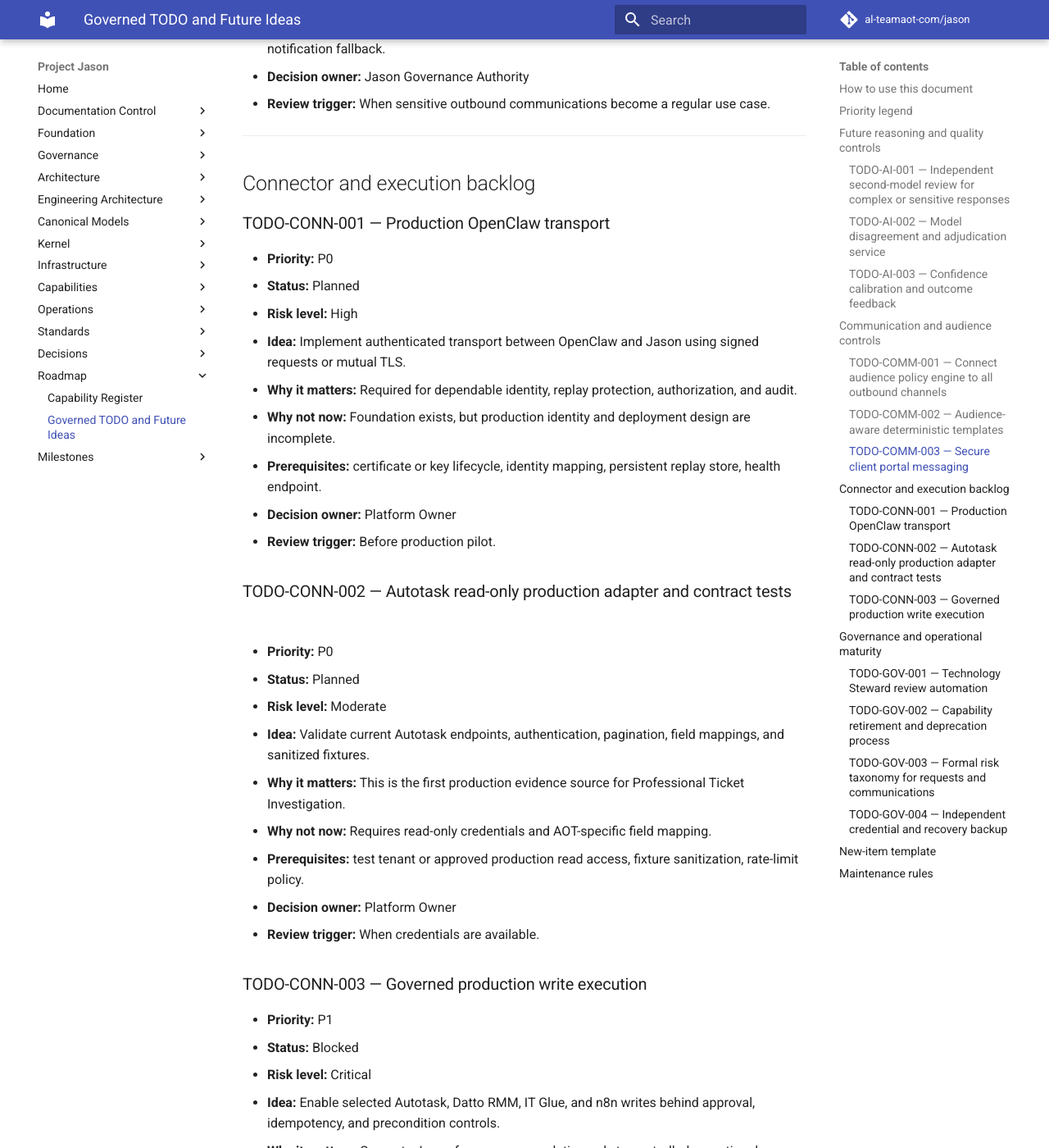
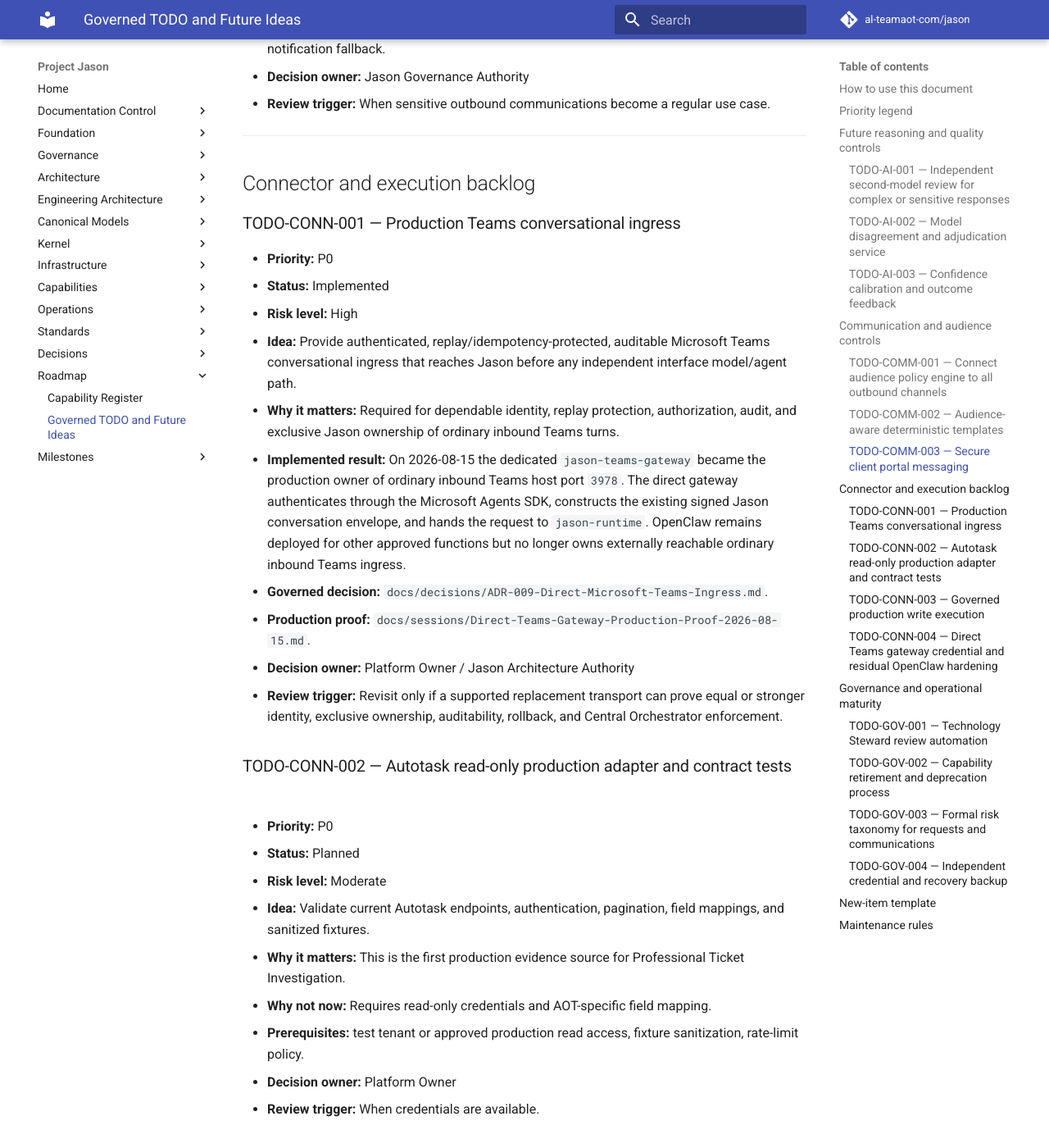
Before and after one commit to al-teamaot-com/jason, an MkDocs documentation site: the page built from docs/roadmaps/Project-Jason-TODO-and-Future-Ideas.md, in a window 1280 px wide and 1400 px high, scrolled down 4881 px. Shown: the whole window at 82% size. Built offline with MkDocs 1.6.1 and Material for MkDocs 9.7.7, drawn with Linux system fonts in a browser that asks for light colours; comment, search, counter and statistics services are not loaded; some of the changed text lies outside the part shown.

Commit message:
Close Teams ingress backlog and record hardening follow-up

```diff
--- a/docs/roadmaps/Project-Jason-TODO-and-Future-Ideas.md
+++ b/docs/roadmaps/Project-Jason-TODO-and-Future-Ideas.md
@@ -140,17 +140,18 @@
 
 ## Connector and execution backlog
 
-### TODO-CONN-001 — Production OpenClaw transport
+### TODO-CONN-001 — Production Teams conversational ingress
 
 - **Priority:** P0
-- **Status:** Planned
+- **Status:** Implemented
 - **Risk level:** High
-- **Idea:** Implement authenticated transport between OpenClaw and Jason using signed requests or mutual TLS.
-- **Why it matters:** Required for dependable identity, replay protection, authorization, and audit.
-- **Why not now:** Foundation exists, but production identity and deployment design are incomplete.
-- **Prerequisites:** certificate or key lifecycle, identity mapping, persistent replay store, health endpoint.
-- **Decision owner:** Platform Owner
-- **Review trigger:** Before production pilot.
+- **Idea:** Provide authenticated, replay/idempotency-protected, auditable Microsoft Teams conversational ingress that reaches Jason before any independent interface model/agent path.
+- **Why it matters:** Required for dependable identity, replay protection, authorization, audit, and exclusive Jason ownership of ordinary inbound Teams turns.
+- **Implemented result:** On 2026-08-15 the dedicated `jason-teams-gateway` became the production owner of ordinary inbound Teams host port `3978`. The direct gateway authenticates through the Microsoft Agents SDK, constructs the existing signed Jason conversation envelope, and hands the request to `jason-runtime`. OpenClaw remains deployed for other approved functions but no longer owns externally reachable ordinary inbound Teams ingress.
+- **Governed decision:** `docs/decisions/ADR-009-Direct-Microsoft-Teams-Ingress.md`.
+- **Production proof:** `docs/sessions/Direct-Teams-Gateway-Production-Proof-2026-08-15.md`.
+- **Decision owner:** Platform Owner / Jason Architecture Authority
+- **Review trigger:** Revisit only if a supported replacement transport can prove equal or stronger identity, exclusive ownership, auditability, rollback, and Central Orchestrator enforcement.
 
 ### TODO-CONN-002 — Autotask read-only production adapter and contract tests
 
@@ -175,6 +176,18 @@
 - **Prerequisites:** mature audit chain, approval service, rollback patterns, connector contract tests, least-privilege credentials, sandbox testing, incident response process.
 - **Decision owner:** Jason Governance Authority
 - **Review trigger:** Successful completion of the read-only shadow pilot and formal authorization to expand scope.
+
+### TODO-CONN-004 — Direct Teams gateway credential and residual OpenClaw hardening
+
+- **Priority:** P1
+- **Status:** Planned
+- **Risk level:** High
+- **Idea:** Complete the post-cutover security cleanup by migrating the direct Teams gateway credential from the temporary mode-0600 host file into Jason's governed secret/federated identity architecture, defining rotation/revocation, and retiring the dormant OpenClaw inbound Teams listener when outbound/proactive dependencies permit.
+- **Why it matters:** The current direct ingress is production-proven, but long-term operations should not depend on a transitional host-file client secret or leave an unnecessary alternative Teams listener configured indefinitely.
+- **Why not now:** Disabling OpenClaw Teams immediately could disrupt approved outbound/proactive functions, and credential migration should be governed/tested rather than rushed after the successful cutover.
+- **Prerequisites:** review of OpenClaw outbound/proactive dependencies; governed Microsoft credential target (OpenBao, certificate, or federated identity); rotation/revocation procedure; rollback plan; current System Registry update/verification process.
+- **Decision owner:** Technology Steward / Jason Architecture Authority
+- **Review trigger:** Begin during the next Teams/OpenClaw security-hardening window; complete before the dedicated gateway client secret reaches its first planned rotation/expiry boundary.
 
 ---
 
```
